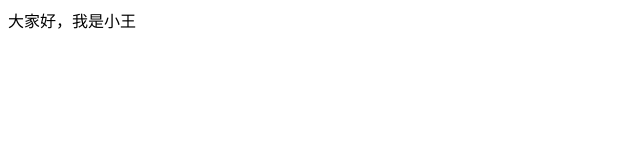
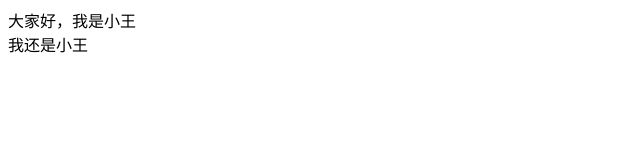
Before and after one commit to wmingmqing/wodediyigexiangmu-, a plain HTML site: page index.html in a window 1280 px wide. Shown: the whole page, without its empty margins (0-640 px from the left). Drawn offline with Linux system fonts and the light colour scheme.

Commit message:
提交代码

```diff
--- a/index.html
+++ b/index.html
@@ -10,6 +10,7 @@
 
 <body>
   <div>大家好，我是小王</div>
+  <div>我还是小王</div>
 </body>
 
 </html>
```
